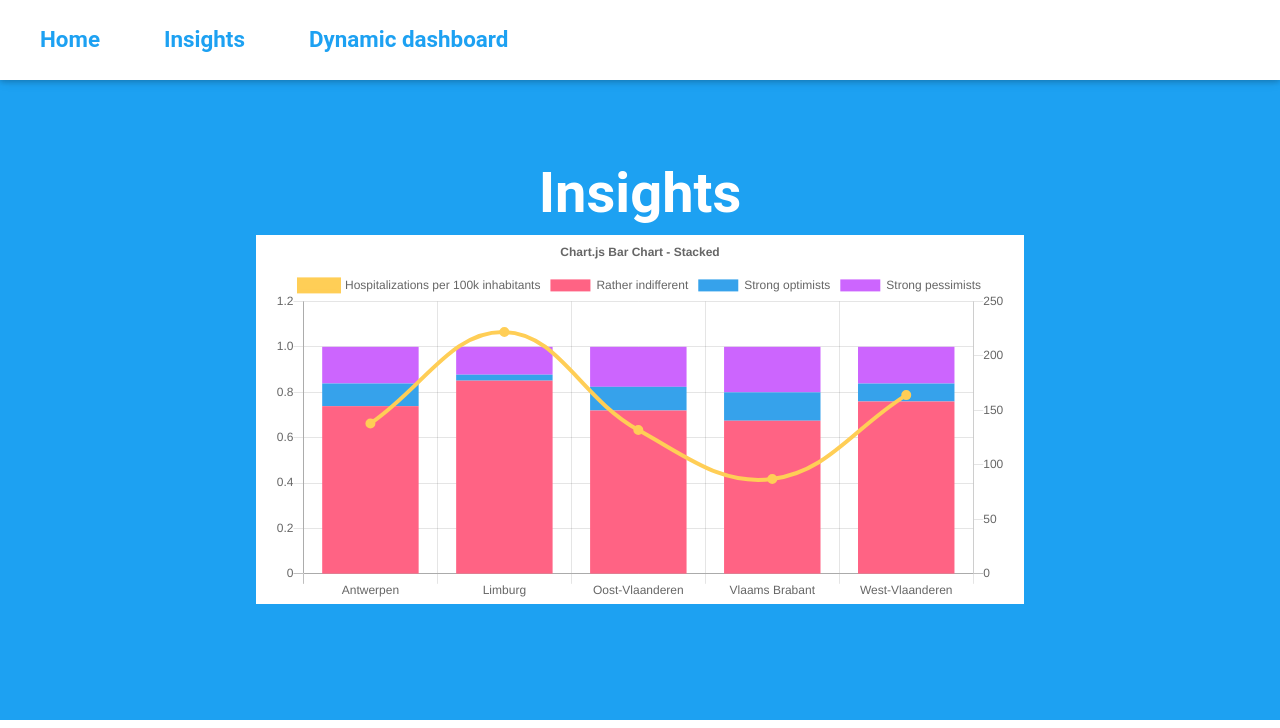
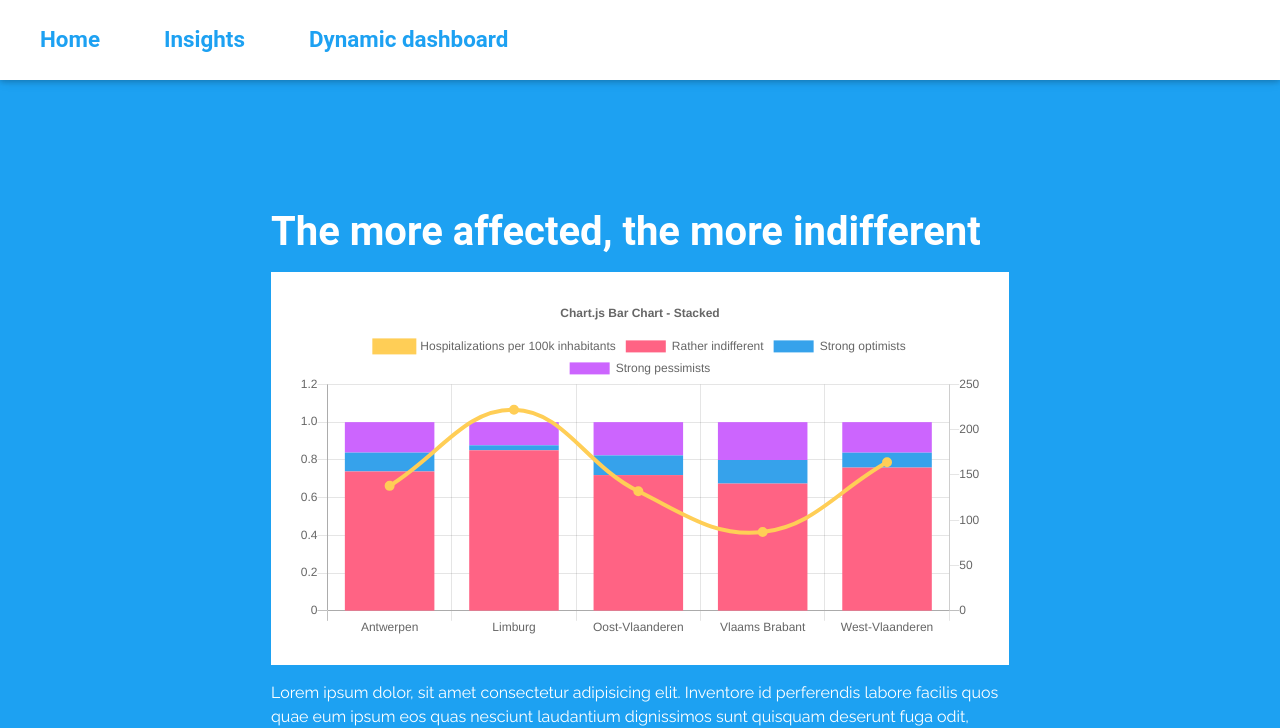
Before and after one commit to armandnaessens/bdsSite, a Django app: page /insights in a window 1280 px wide. Shown: the top 728 px of the page. Run offline with Django 3.2, Linux system fonts and the light colour scheme; some libraries are stand-ins or nearby versions.

Commit message:
insights

```diff
--- a/main/static/main/css/dashboard.css
+++ b/main/static/main/css/dashboard.css
@@ -1,5 +1,7 @@
 .chartContainer{
     width: 60%;
     margin-left: 20%;
+}
+.chart{
     background-color: white;
 }
--- a/main/templates/main/insights.html
+++ b/main/templates/main/insights.html
@@ -8,12 +8,18 @@
 <link rel="stylesheet" href="{% static 'main/css/dashboard.css' %}">
 {% endblock %}
 {% block content %}
-<div class="text-center">
+<!-- <div class="text-center">
     <h2 class="display-4" style="color: white; font-weight: 700;">Insights</h2>
+</div> -->
+<div class="mt-5 container chartContainer">
+    <div class="text-left">
+        <h1 class="" style="color: white; font-weight: 700;">The more affected, the more indifferent</h4>
+    </div>
+    <div class="chart px-4 py-4 mt-3" >
+        <canvas id="diffInExcitement"></canvas>
+    </div>
+    <p class="mt-3">Lorem ipsum dolor, sit amet consectetur adipisicing elit. Inventore id perferendis labore facilis quos quae eum ipsum eos quas nesciunt laudantium dignissimos sunt quisquam deserunt fuga odit, debitis optio! Sed!</p>
 </div>
-<div class="chartContainer container" >
-    <canvas id="canvas"></canvas>
-  </div>
 
 <p>{{test}}</p>
 
@@ -55,7 +61,7 @@
 
     };
     window.onload = function() {
-        var ctx = document.getElementById('canvas').getContext('2d');
+        var ctx = document.getElementById('diffInExcitement').getContext('2d');
         window.myBar = new Chart(ctx, {
             type: 'bar',
             data: barChartData,
```
